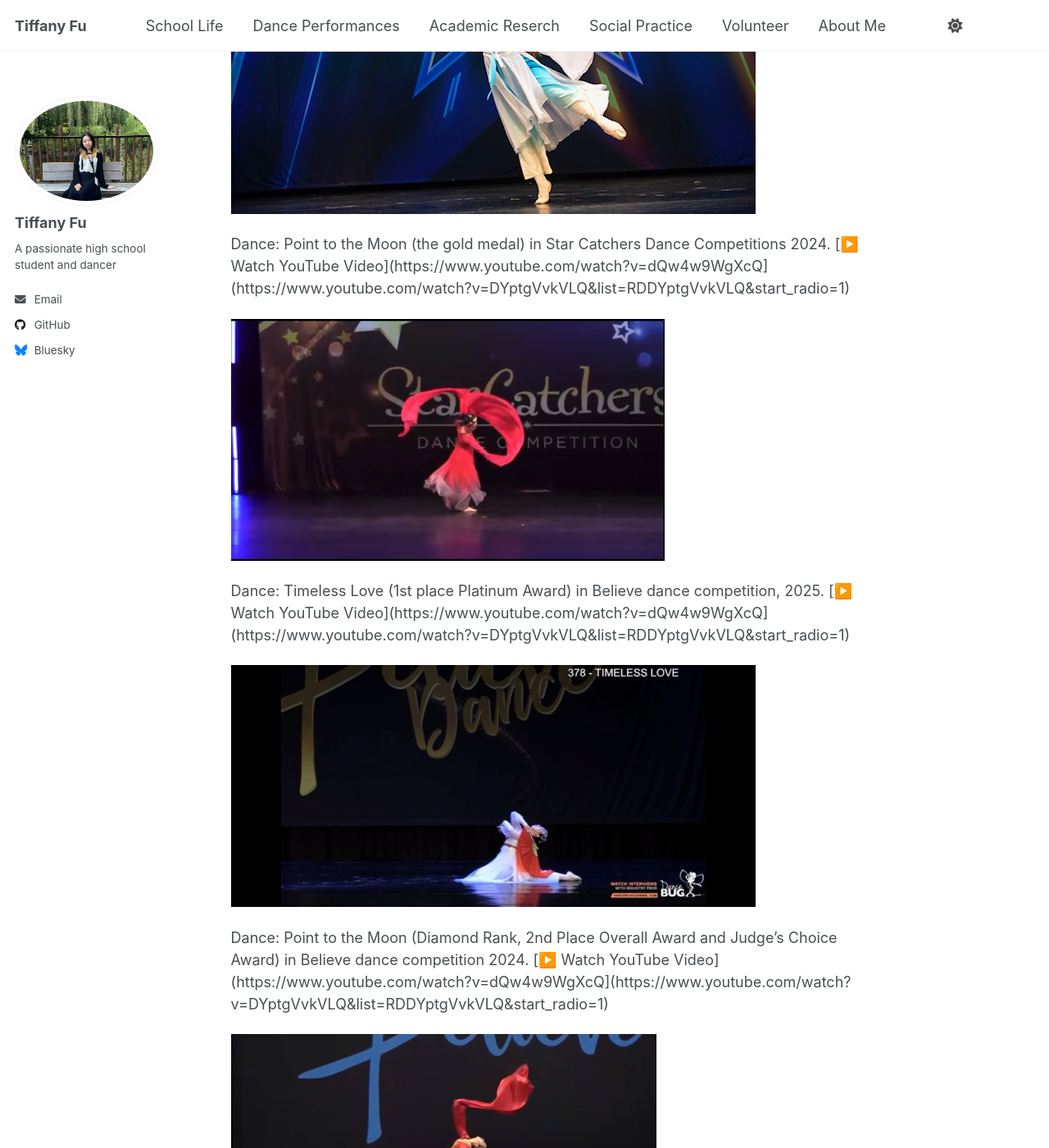
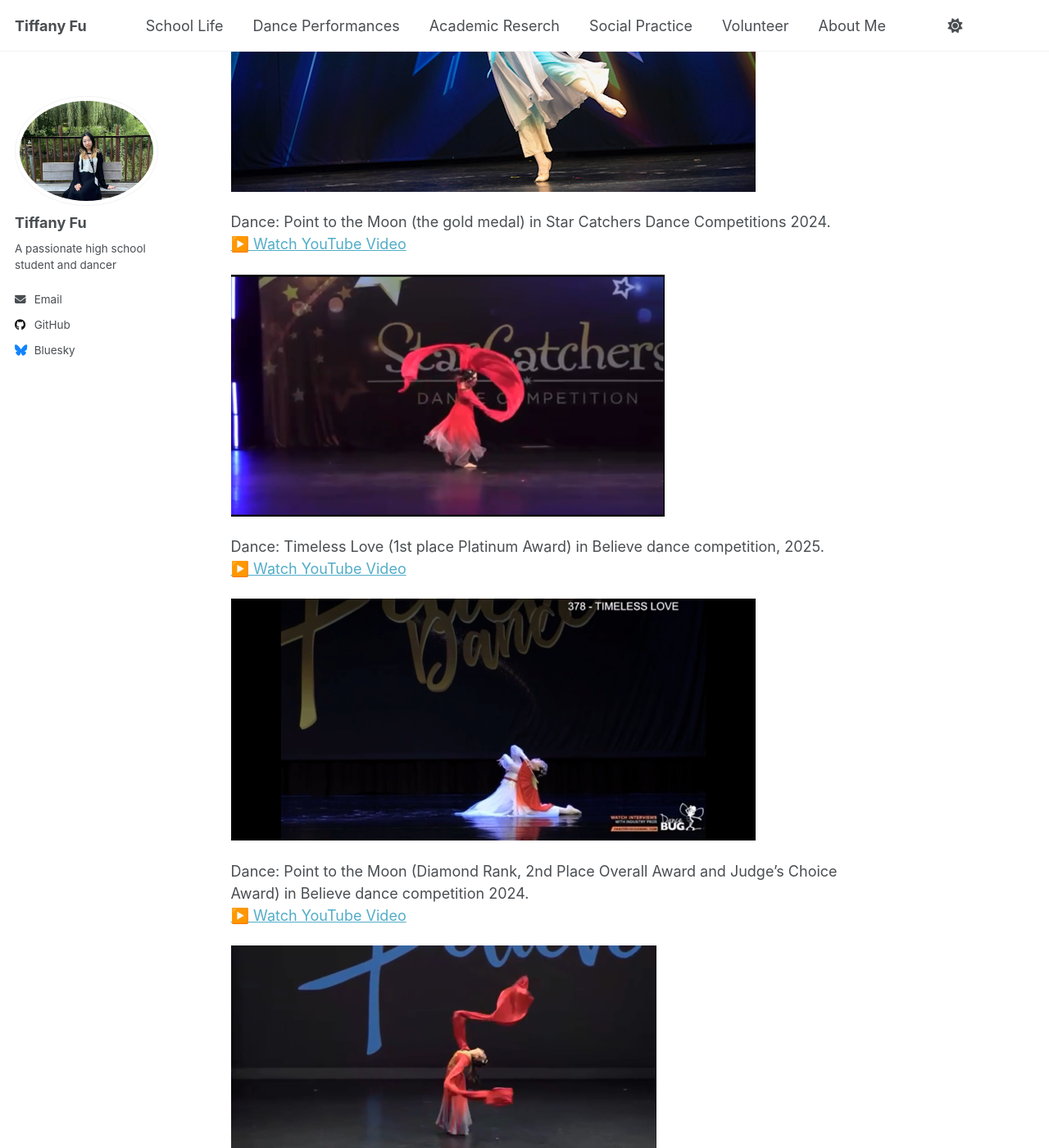
Before and after one commit to TiffanyJTFu/TiffanyFu, a Jekyll site: the page built from _talks/DanceCompetitions1.md, in a window 1280 px wide and 1400 px high, scrolled down 465 px. Shown: the whole window at 82% size. Built offline with Jekyll 4.4.1, drawn with Linux system fonts in a browser that asks for light colours; a script that is not in the unit is left out; a file with an impossible date is left out; part of the change alters nothing that is shown; some of the changed text lies outside the part shown.

Commit message:
Update DanceCompetitions1.md

```diff
--- a/_talks/DanceCompetitions1.md
+++ b/_talks/DanceCompetitions1.md
@@ -9,21 +9,21 @@ location: "Toronto, Canada"
 ---
 
 Dance: Timeless Love (the gold medal) in Star Catchers Dance Competitions 2025.
-[▶️ Watch YouTube Video](https://www.youtube.com/watch?v=dQw4w9WgXcQ](https://www.youtube.com/watch?v=DYptgVvkVLQ&list=RDDYptgVvkVLQ&start_radio=1)
+[▶️ Watch YouTube Video](https://www.youtube.com/watch?v=DYptgVvkVLQ&list=RDDYptgVvkVLQ&start_radio=1)
 
 ![Dance10](https://tiffanyjtfu.github.io/TiffanyFu/images/dancetimelessloveb1.JPG)
 
 Dance: Point to the Moon (the gold medal) in Star Catchers Dance Competitions 2024.
-[▶️ Watch YouTube Video](https://www.youtube.com/watch?v=dQw4w9WgXcQ](https://www.youtube.com/watch?v=DYptgVvkVLQ&list=RDDYptgVvkVLQ&start_radio=1)
+[▶️ Watch YouTube Video](https://www.youtube.com/watch?v=DYptgVvkVLQ&list=RDDYptgVvkVLQ&start_radio=1)
 
 ![Dance10](https://tiffanyjtfu.github.io/TiffanyFu/images/dancepointingtothemoons.PNG)
 
 Dance: Timeless Love (1st place Platinum Award) in Believe dance competition, 2025.
-[▶️ Watch YouTube Video](https://www.youtube.com/watch?v=dQw4w9WgXcQ](https://www.youtube.com/watch?v=DYptgVvkVLQ&list=RDDYptgVvkVLQ&start_radio=1)
+[▶️ Watch YouTube Video](https://www.youtube.com/watch?v=DYptgVvkVLQ&list=RDDYptgVvkVLQ&start_radio=1)
 
 ![Dance10](https://tiffanyjtfu.github.io/TiffanyFu/images/dancetimelesslovewb.PNG)
 
 Dance: Point to the Moon (Diamond Rank, 2nd Place Overall Award and Judge’s Choice Award) in Believe dance competition 2024.
-[▶️ Watch YouTube Video](https://www.youtube.com/watch?v=dQw4w9WgXcQ](https://www.youtube.com/watch?v=DYptgVvkVLQ&list=RDDYptgVvkVLQ&start_radio=1)
+[▶️ Watch YouTube Video](https://www.youtube.com/watch?v=DYptgVvkVLQ&list=RDDYptgVvkVLQ&start_radio=1)
 
 ![Dance10](https://tiffanyjtfu.github.io/TiffanyFu/images/dancepointingtothemoonb.PNG)
```
